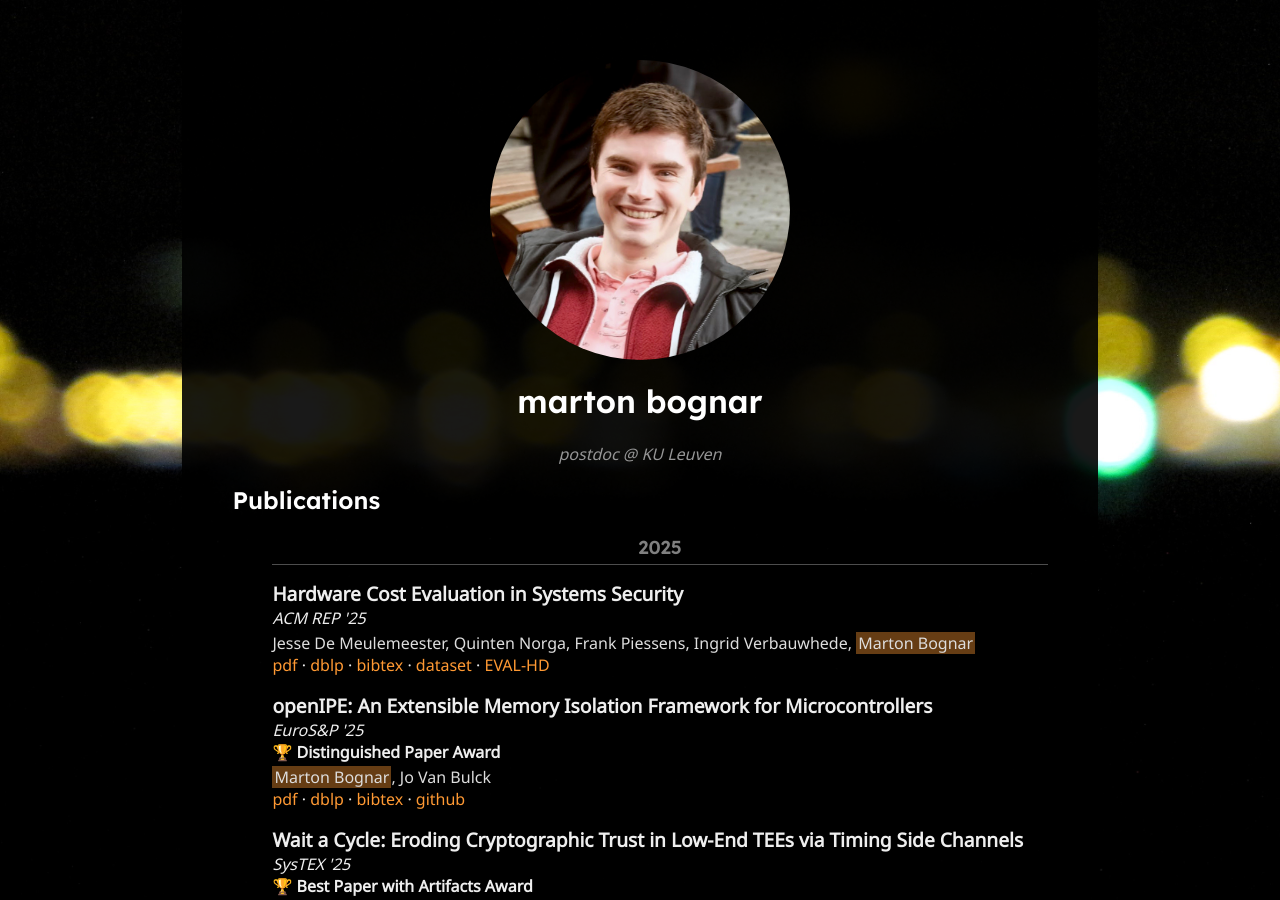
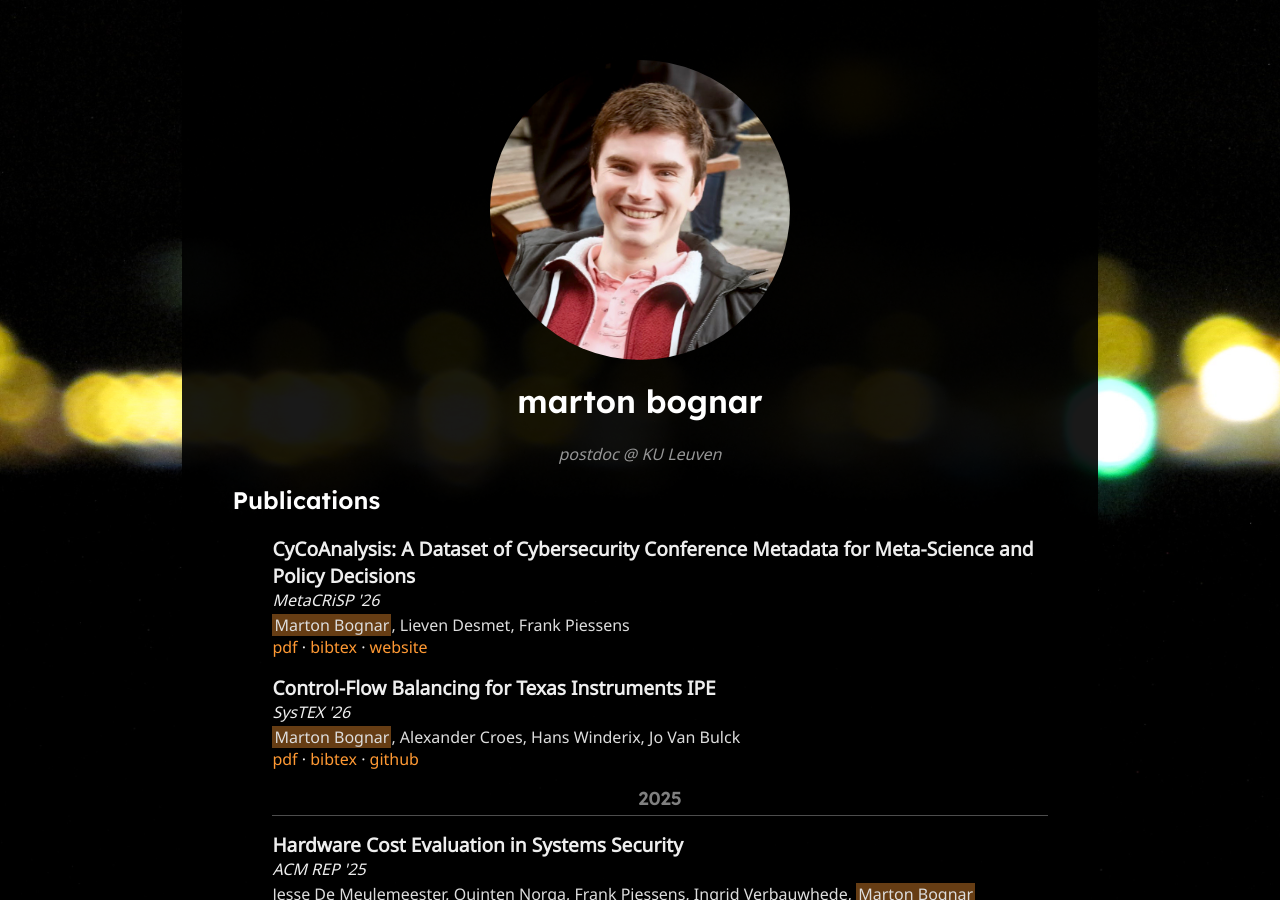
Before and after one commit to martonbognar/martonbognar.github.io, a Jekyll site: the page built from index.html, in a window 1280 px wide and 900 px high. Built offline with Jekyll 4.4.1, drawn with Linux system fonts in a browser that asks for light colours.

Commit message:
Add bognar26c papers

```diff
--- a/index.html
+++ b/index.html
@@ -7,6 +7,29 @@ layout: default
 <p>postdoc @ KU Leuven</p>
 <h2>Publications</h2>
 <ul id='publications'>
+  <li>
+    <span class='title'>CyCoAnalysis: A Dataset of Cybersecurity Conference Metadata for Meta-Science and Policy Decisions</span>
+    <br>
+    <span class='venue'>MetaCRiSP '26</span>
+    <br>
+    <span class='authors'><span class='me'>Marton Bognar</span>, Lieven Desmet, Frank Piessens</span>
+    <a href='papers/bognar26cycoanalysis.pdf'>pdf</a> ·
+    <!-- <a href='https://dblp.org/rec/conf/eurosp/DijckBB25.html'>dblp</a> · -->
+    <a href='papers/bognar26cycoanalysis.bib'>bibtex</a> ·
+    <a href='https://cycoanalysis.github.io'>website</a>
+  </li>
+
+  <li>
+    <span class='title'>Control-Flow Balancing for Texas Instruments IPE</span>
+    <br>
+    <span class='venue'>SysTEX '26</span>
+    <br>
+    <span class='authors'><span class='me'>Marton Bognar</span>, Alexander Croes, Hans Winderix, Jo Van Bulck</span>
+    <a href='papers/bognar26controlflow.pdf'>pdf</a> ·
+    <!-- <a href='https://dblp.org/rec/conf/eurosp/DijckBB25.html'>dblp</a> · -->
+    <a href='papers/bognar26controlflow.bib'>bibtex</a> ·
+    <a href='https://github.com/martonbognar/ipe-balancing'>github</a>
+  </li>
 
   <h3>2025</h3>
 
```
Also changed, not shown: papers/bognar26controlflow.bib (added, +7 -0 lines), papers/bognar26cycoanalysis.bib (added, +7 -0 lines), 2 other files.
